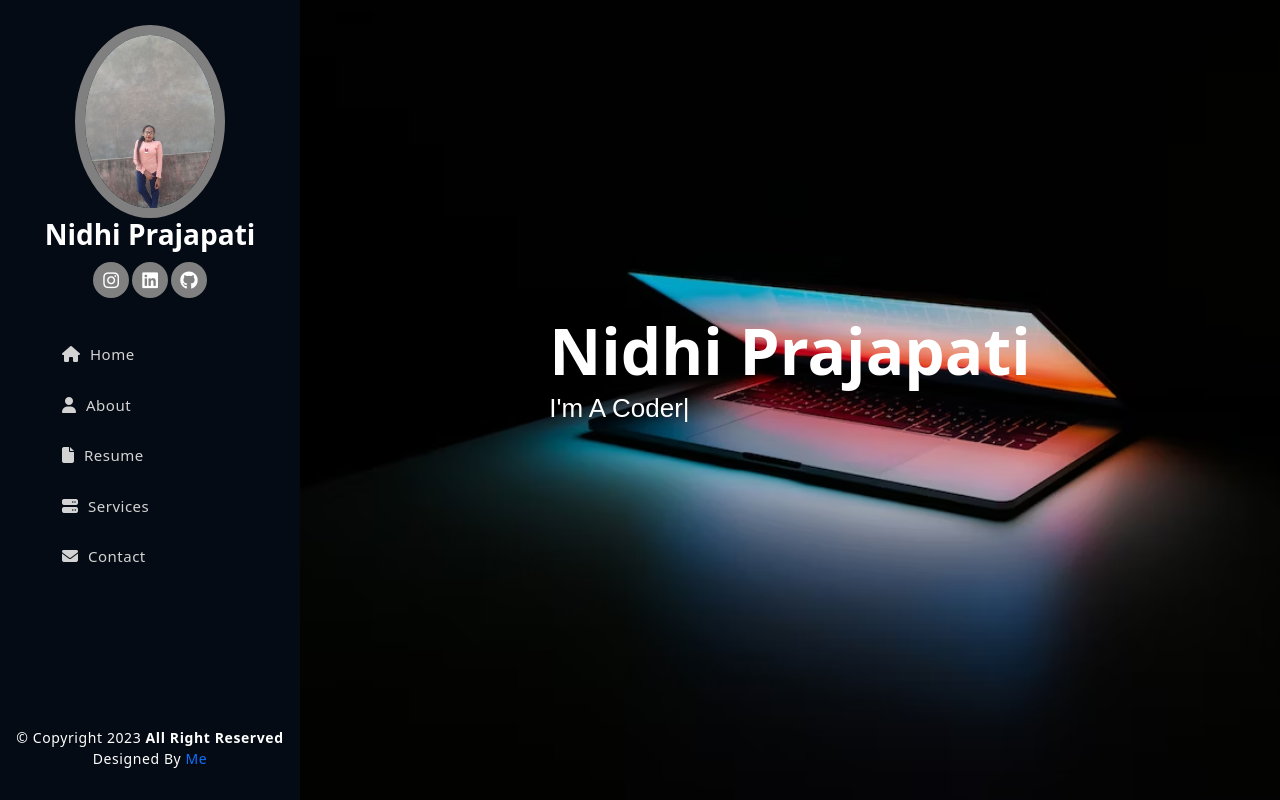
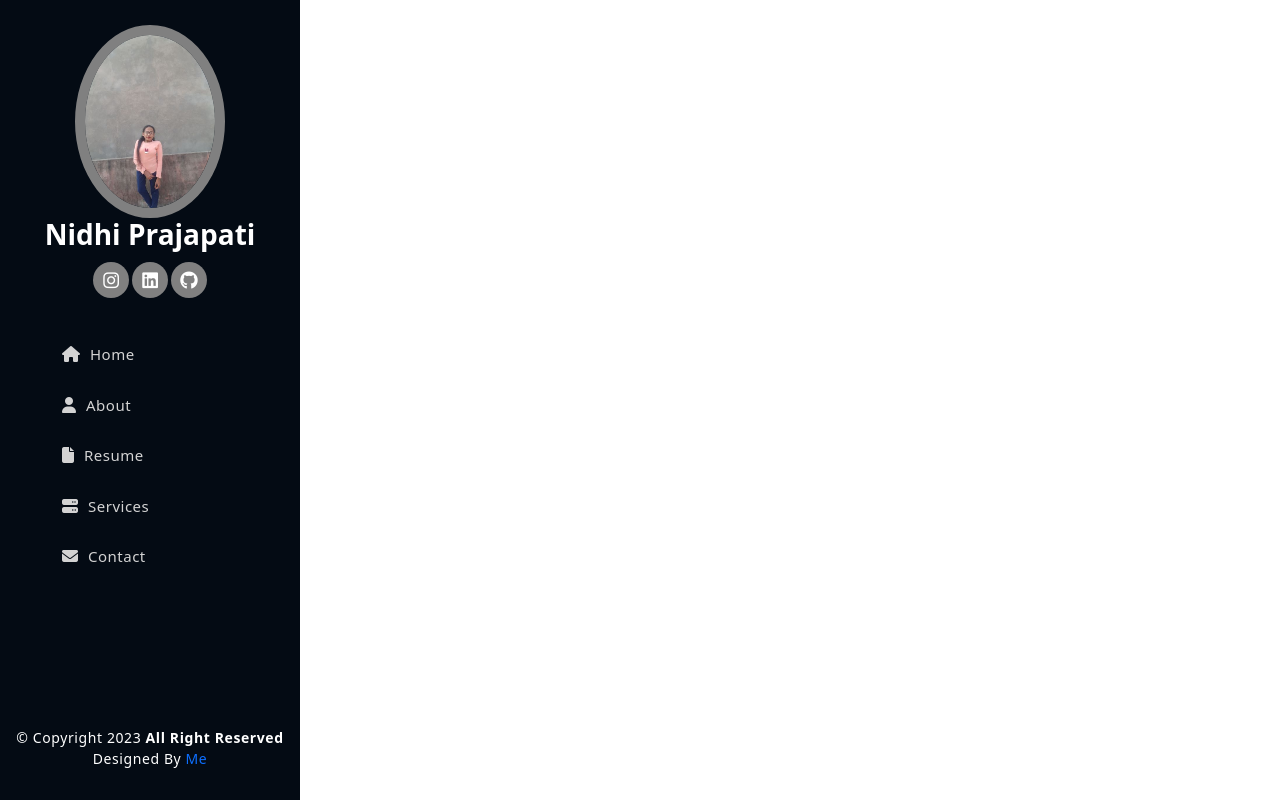
Before and after one commit to nidhiprajapati11/my-portfolio, a React (Create React App) app: page / in a window 1280 px wide. Shown: the top 800 px of the page. Built offline with nearby package versions, Linux system fonts and the light colour scheme.

Commit message:
change in homepage

```diff
--- a/package.json
+++ b/package.json
@@ -1,5 +1,6 @@
 {
   "name": "portfolio",
+  "homepage": "https://nidhiprajapati11.github.io/my-portfolio",
   "version": "0.1.0",
   "private": true,
   "dependencies": {
@@ -13,6 +14,7 @@
     "@testing-library/user-event": "^13.5.0",
     "animate.css": "^4.1.1",
     "bootstrap": "^5.3.2",
+    "gh-pages": "^6.1.1",
     "react": "^18.2.0",
     "react-bootstrap": "^2.9.2",
     "react-dom": "^18.2.0",
@@ -26,6 +28,8 @@
     "wowjs": "^1.1.3"
   },
   "scripts": {
+    "predeploy": "npm run build",
+   "deploy": "gh-pages -d build",
     "start": "react-scripts start",
     "build": "react-scripts build",
     "test": "react-scripts test",
--- a/src/App.js
+++ b/src/App.js
@@ -13,7 +13,7 @@ function App() {
     <div className="App">
       <Header />
      <Routes>
-      <Route path='/' element={<Home />} />
+      <Route path='/my-portfolio' element={<Home />} />
       <Route path='/about' element={<About />}/>
       <Route path='/resume' element={<Resume />}/>
       <Route path='/service' element={<Services />}/>
--- a/src/component/navigation/Header.jsx
+++ b/src/component/navigation/Header.jsx
@@ -22,7 +22,7 @@ function Header() {
 
         <nav>
           <ul>
-            <li><i className="fa-solid fa-house" /><NavLink to='/' >home</NavLink></li>
+            <li><i className="fa-solid fa-house" /><NavLink to='/my-portfolio' >home</NavLink></li>
             <li> <i className="fa-solid fa-user" /><NavLink to='/about'>about</NavLink></li>
             <li> <i className="fa-solid fa-file" /><NavLink to='/resume'>resume</NavLink></li>
             <li>  <i className="fa-solid fa-server" /><NavLink to='/service'>services</NavLink></li>
```
Also changed, not shown: 1 other file (tests, documents, lock files or other folders).
